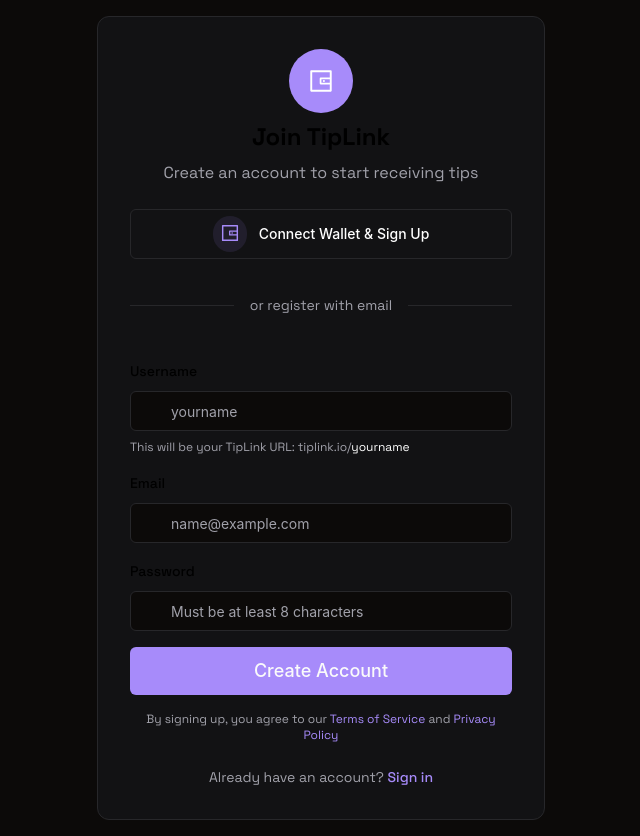
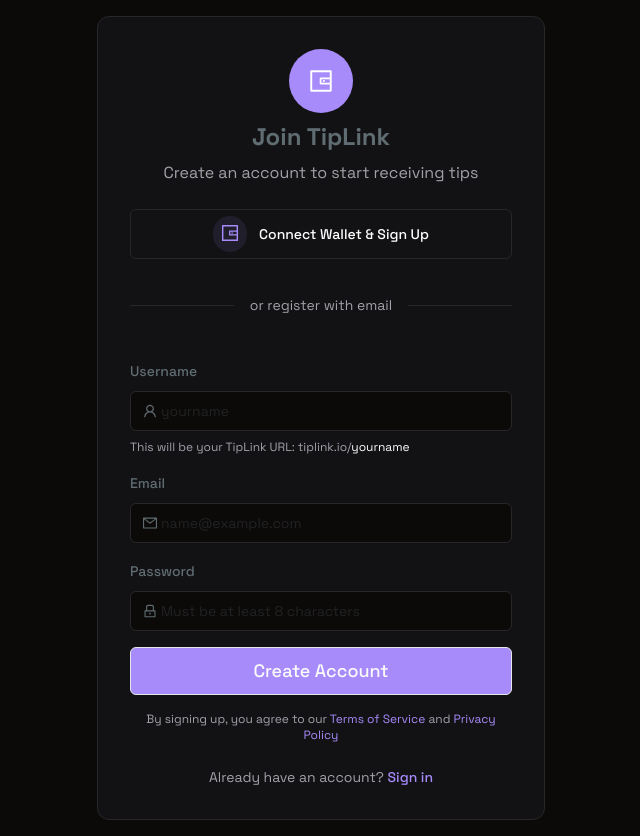
Before and after one commit to eimaam/tiply, a React (Vite) app: page /signup in a window 1280 px wide. Shown: the whole page, without its empty margins (319-959 px from the left). Built offline with nearby package versions, Linux system fonts and the light colour scheme.

Commit message:
feat: implement ThemeProvider for dark/light mode support and refactor theme toggle functionality

```diff
--- a/src/app/faq/page.tsx
+++ b/src/app/faq/page.tsx
@@ -79,6 +79,7 @@
 
 export function FAQPage() {
   return (
+
     <div className="min-h-screen bg-brand-background">
       <Navbar />
 
--- /dev/null
+++ b/src/components/ui/theme-provider.tsx
@@ -0,0 +1,117 @@
+import { ReactNode, createContext, useContext, useEffect, useState } from 'react'
+import { ConfigProvider, theme as antTheme } from 'antd'
+
+type ThemeProviderProps = {
+  children: ReactNode
+}
+
+type ThemeProviderState = {
+  theme: 'dark' | 'light'
+  toggleTheme: () => void
+}
+
+const ThemeProviderContext = createContext<ThemeProviderState | undefined>(undefined)
+
+export function ThemeProvider({ children }: ThemeProviderProps) {
+  const [theme, setTheme] = useState<'dark' | 'light'>('dark') // Default to dark
+
+  // Apply theme class to document
+  const applyThemeClass = (newTheme: 'dark' | 'light') => {
+    if (newTheme === 'dark') {
+      document.documentElement.classList.add('dark')
+      document.documentElement.classList.remove('light')
+    } else {
+      document.documentElement.classList.add('light')
+      document.documentElement.classList.remove('dark')
+    }
+  }
+
+  useEffect(() => {
+    // Check for system preference or stored preference
+    const storedTheme = localStorage.getItem('theme')
+
+    if (storedTheme === 'light') {
+      setTheme('light')
+      applyThemeClass('light')
+    } else if (!storedTheme && window.matchMedia('(prefers-color-scheme: light)').matches) {
+      setTheme('light')
+      applyThemeClass('light')
+    } else {
+      // Explicitly set dark mode as default
+      applyThemeClass('dark')
+    }
+  }, [])
+
+  const toggleTheme = () => {
+    setTheme((prevTheme) => {
+      const newTheme = prevTheme === 'dark' ? 'light' : 'dark'
+
+      // Apply theme class
+      applyThemeClass(newTheme)
+
+      // Save preference
+      localStorage.setItem('theme', newTheme)
+      return newTheme
+    })
+  }
+
+  // Ant Design theme configuration
+  const antDesignTheme = {
+    algorithm: theme === 'dark' ? antTheme.darkAlgorithm : antTheme.defaultAlgorithm,
+    token: {
+      // Core token colors - using Tailwind custom palette
+      colorPrimary: '#a78bfa', // brand.primary from palette
+      colorInfo: '#a78bfa',
+      colorSuccess: '#10b981', // Adding a standard success color
+      colorWarning: '#f59e0b', // Adding a standard warning color
+      colorError: '#ef4444', // Adding a standard error color
+      colorTextBase: theme === 'dark' ? '#ffffff' : '#5F6C72', // brand.foreground
+      colorBgBase: theme === 'dark' ? '#0c0a09' : '#ffffff', // brand.background
+
+      // Border colors
+      colorBorder: theme === 'dark' ? '#27272a' : '#e5e7eb', // brand.border
+
+      // Component background colors
+      colorBgContainer: theme === 'dark' ? '#121214' : '#ffffff', // brand.surface
+      colorBgElevated: theme === 'dark' ? '#27272a' : '#ffffff', // for popups, dropdowns, etc.
+
+      // Text colors
+      colorTextSecondary: theme === 'dark' ? '#a1a1aa' : '#6b7280', // brand.muted-foreground
+
+      // Border radius
+      borderRadius: 8,
+
+      // Font family
+      fontFamily: '"Space Grotesk", system-ui, sans-serif',
+    },
+    components: {
+      Input: {
+        colorBgContainer: theme === 'dark' ? '#121214' : '#ffffff',
+        colorText: theme === 'dark' ? '#ffffff' : '#5F6C72',
+        colorIcon: theme === 'dark' ? '#a1a1aa' : '#6b7280',
+        colorIconHover: theme === 'dark' ? '#ffffff' : '#5F6C72',
+      },
+      Button: {
+        colorPrimary: '#a78bfa',
+        colorPrimaryHover: '#b79dfa',
+        colorPrimaryActive: '#9779fa',
+      },
+    },
+  }
+
+  return (
+    <ThemeProviderContext.Provider value={{ theme, toggleTheme }}>
+      <ConfigProvider theme={antDesignTheme}>
+        {children}
+      </ConfigProvider>
+    </ThemeProviderContext.Provider>
+  )
+}
+
+export function useTheme() {
+  const context = useContext(ThemeProviderContext)
+  if (!context) {
+    throw new Error("useTheme must be used within a ThemeProvider")
+  }
+  return context
+}
--- a/src/components/ui/theme-toggle.tsx
+++ b/src/components/ui/theme-toggle.tsx
@@ -1,24 +1,10 @@
 import * as React from 'react'
 import { Button } from './button'
 import { motion } from 'framer-motion'
+import { useTheme } from './theme-provider'
 
 export function ThemeToggle() {
-  const [theme, setTheme] = React.useState<'dark' | 'light'>('dark')
-
-  React.useEffect(() => {
-    const stored = localStorage.getItem('theme')
-    if (stored === 'light' || stored === 'dark') {
-      setTheme(stored)
-      document.documentElement.classList.toggle('dark', stored === 'dark')
-    }
-  }, [])
-
-  const toggleTheme = () => {
-    const newTheme = theme === 'dark' ? 'light' : 'dark'
-    setTheme(newTheme)
-    localStorage.setItem('theme', newTheme)
-    document.documentElement.classList.toggle('dark', newTheme === 'dark')
-  }
+  const { theme, toggleTheme } = useTheme()
 
   return (
     <Button
--- a/src/main.tsx
+++ b/src/main.tsx
@@ -2,9 +2,12 @@
 import ReactDOM from 'react-dom/client'
 import App from './App'
 import './globals.css'
+import { ThemeProvider } from './components/ui/theme-provider'
 
 ReactDOM.createRoot(document.getElementById('root')!).render(
   <React.StrictMode>
-    <App />
+    <ThemeProvider>
+      <App />
+    </ThemeProvider>
   </React.StrictMode>
 )
--- a/src/pages/auth/login.tsx
+++ b/src/pages/auth/login.tsx
@@ -90,17 +90,12 @@
         >
           <div className="space-y-2">
             <label className="text-sm font-medium">Email</label>
-            <div className="relative">
-              <div className="absolute left-3 top-3 text-brand-muted-foreground">
-                <MailOutlined />
-              </div>
             <Input
               type="email"
               placeholder="name@example.com"
-                className="pl-10"
+              prefixIcon={<MailOutlined />}
               required
             />
-            </div>
           </div>
 
           <div className="space-y-2">
@@ -110,21 +105,16 @@
                 Forgot password?
               </Link>
             </div>
-            <div className="relative">
-              <div className="absolute left-3 top-3 text-brand-muted-foreground">
-                <LockOutlined />
-              </div>
             <Input
               type="password"
               placeholder="••••••••"
-                className="pl-10"
+              prefixIcon={<LockOutlined />}
               required
             />
           </div>
-          </div>
 
           <Button
-            type="submit"
+            htmlType="submit"
             className="w-full"
             size="lg"
             loading={loading}
--- a/src/pages/auth/signup.tsx
+++ b/src/pages/auth/signup.tsx
@@ -90,17 +90,12 @@
         >
           <div className="space-y-2">
             <label className="text-sm font-medium">Username</label>
-            <div className="relative">
-              <div className="absolute left-3 top-3 text-brand-muted-foreground">
-                <UserOutlined />
-              </div>
             <Input
               type="text"
               placeholder="yourname"
-                className="pl-10"
+              prefixIcon={<UserOutlined />}
               required
             />
-            </div>
             <p className="text-xs text-brand-muted-foreground">
               This will be your TipLink URL: tiplink.io/<span className="text-brand-foreground">yourname</span>
             </p>
@@ -108,37 +103,27 @@
 
           <div className="space-y-2">
             <label className="text-sm font-medium">Email</label>
-            <div className="relative">
-              <div className="absolute left-3 top-3 text-brand-muted-foreground">
-                <MailOutlined />
-              </div>
             <Input
               type="email"
               placeholder="name@example.com"
-                className="pl-10"
+              prefixIcon={<MailOutlined />}
               required
             />
-            </div>
           </div>
 
           <div className="space-y-2">
             <label className="text-sm font-medium">Password</label>
-            <div className="relative">
-              <div className="absolute left-3 top-3 text-brand-muted-foreground">
-                <LockOutlined />
-              </div>
             <Input
               type="password"
               placeholder="Must be at least 8 characters"
-                className="pl-10"
+              prefixIcon={<LockOutlined />}
               required
               minLength={8}
             />
           </div>
-          </div>
 
           <Button
-            type="submit"
+            htmlType="submit"
             className="w-full"
             size="lg"
             loading={loading}
--- a/src/pages/dashboard.tsx
+++ b/src/pages/dashboard.tsx
@@ -298,18 +298,8 @@
                     <div className="w-4 h-4 border-2 border-brand-border rounded-full"></div>
                   </div>
                 </div>
-                <div className="p-4 rounded-lg border border-brand-border flex items-center justify-between opacity-50">
-                  <div className="flex items-center">
-                    <div className="w-8 h-8 bg-blue-500 rounded-full flex items-center justify-center text-white font-bold">B</div>
-                    <span className="ml-3">BONK</span>
-                  </div>
-                  <div className="flex items-center">
-                    <span className="text-brand-muted-foreground mr-2">Disabled</span>
-                    <div className="w-4 h-4 border-2 border-brand-border rounded-full"></div>
-                  </div>
-                </div>
-
-                <Button variant="outline" className="w-full">+ Add Token</Button>
+                {/* TODO: enable feature later */}
+                {/* <Button variant="outline" className="w-full">+ Add Token</Button> */}
               </div>
             </div>
           </motion.div>
```
Lines whose indentation alone changed are shown as unchanged.
